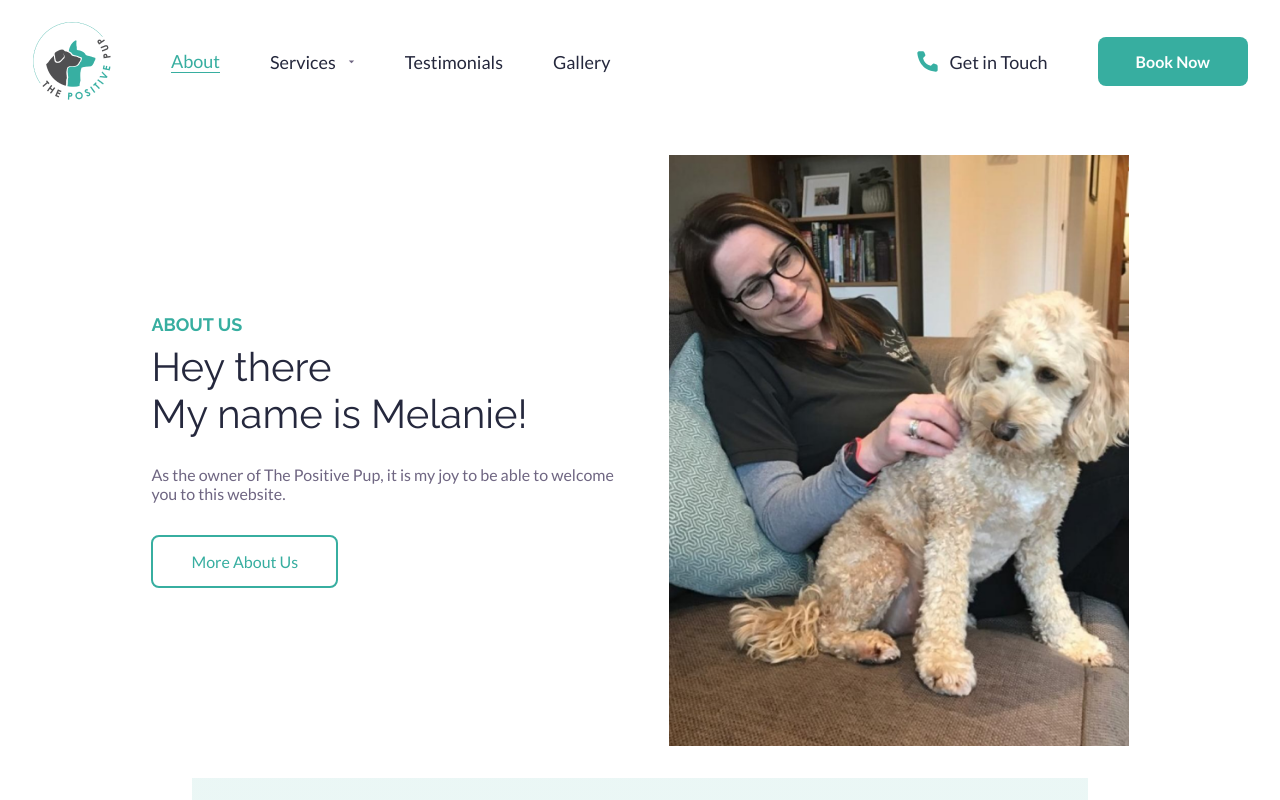
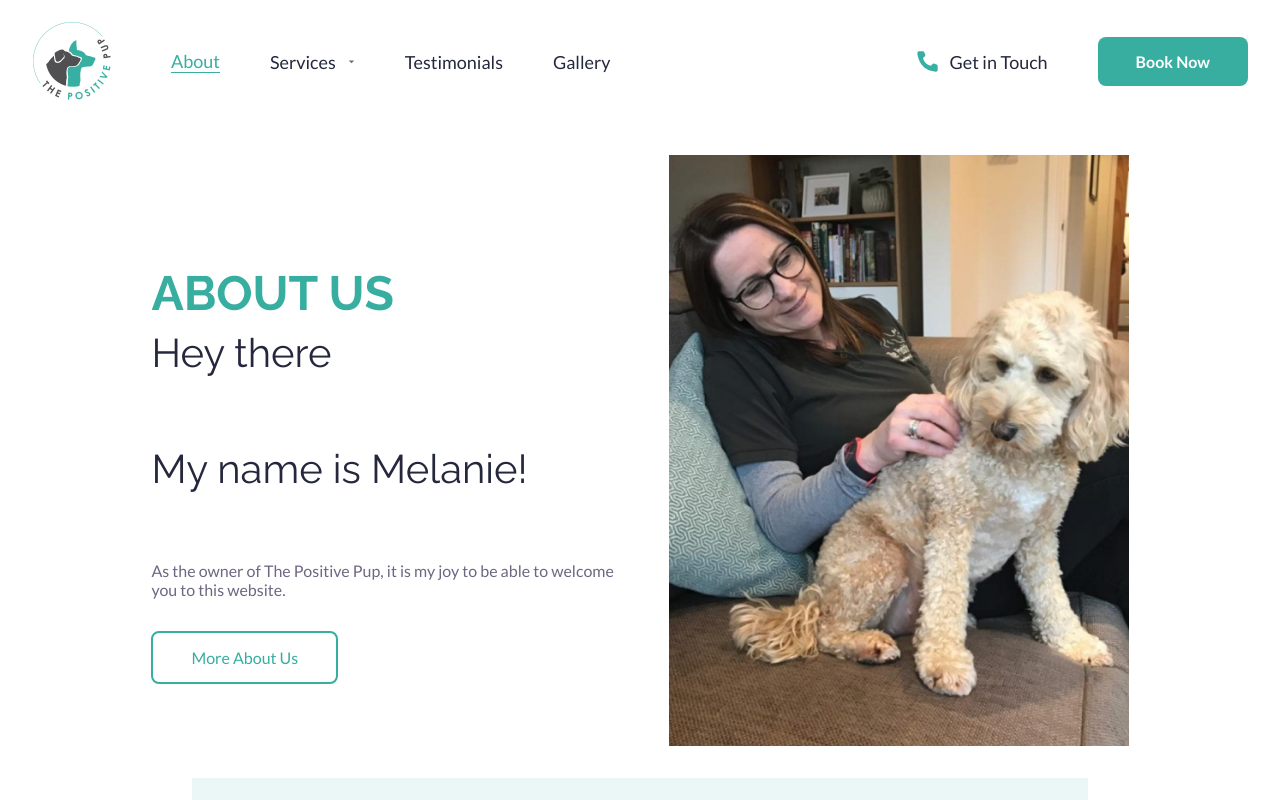
Before and after one commit to j-jinjia/positive-pup, a React (Create React App) app: page /positive-pup/about in a window 1280 px wide. Built offline with nearby package versions, Linux system fonts and the light colour scheme.

Commit message:
added height to faq header

```diff
--- a/src/pages/Faqs/Faqs.scss
+++ b/src/pages/Faqs/Faqs.scss
@@ -1,3 +1,5 @@
+@use "../../styles/variables" as *;
+
 .faqs {
   display: flex;
   flex-direction: column;
@@ -5,3 +7,26 @@
   width: 100%;
   margin: 4rem 0;
 }
+.header {
+
+  &__heading{
+    font-size: $font-size-large;
+    margin-top: 3rem;
+  }
+
+  &__subheading{
+    margin-bottom: 4.3rem;
+  }
+}
+
+@media screen and (min-width: $tablet-breakpoint) {
+.header {
+  &__heading{
+    font-size: $font-size-larger;
+  }
+  &--alternative{
+    margin-bottom: 6.25rem;
+    padding-top: 0;
+  }
+}
+}
```
